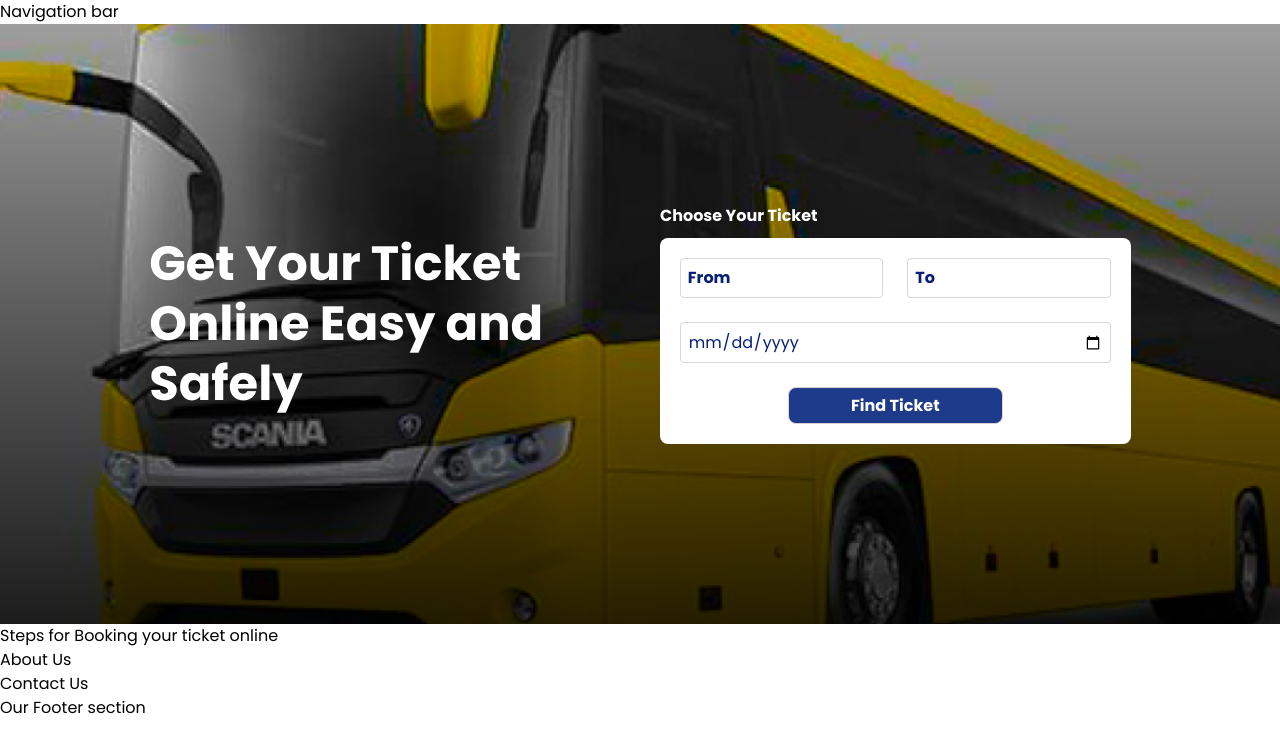
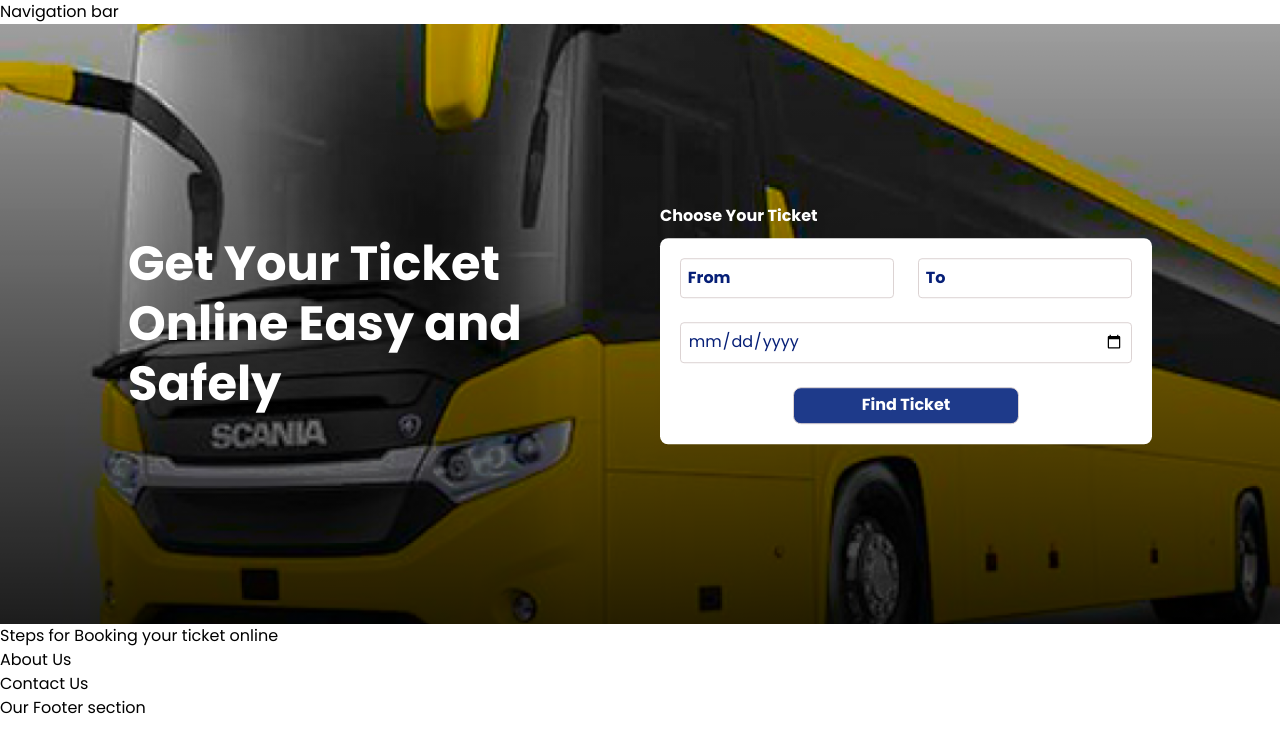
Before and after one commit to Patrickodida/KwataBus-App, a React (Vite) app: page / in a window 1280 px wide. Shown: the top 752 px of the page. Built offline with nearby package versions, Linux system fonts and the light colour scheme.

Commit message:
Remove padding on the content section of the hero section

```diff
--- a/src/App.css
+++ b/src/App.css
@@ -80,7 +80,6 @@ button {
     transform: translate(-50%, -50%);
     z-index: 1;
     color: #ffffff;
-        padding: 1.325em;
     display: flex;
     align-items: center;
 }
```
Lines whose indentation alone changed are shown as unchanged.
